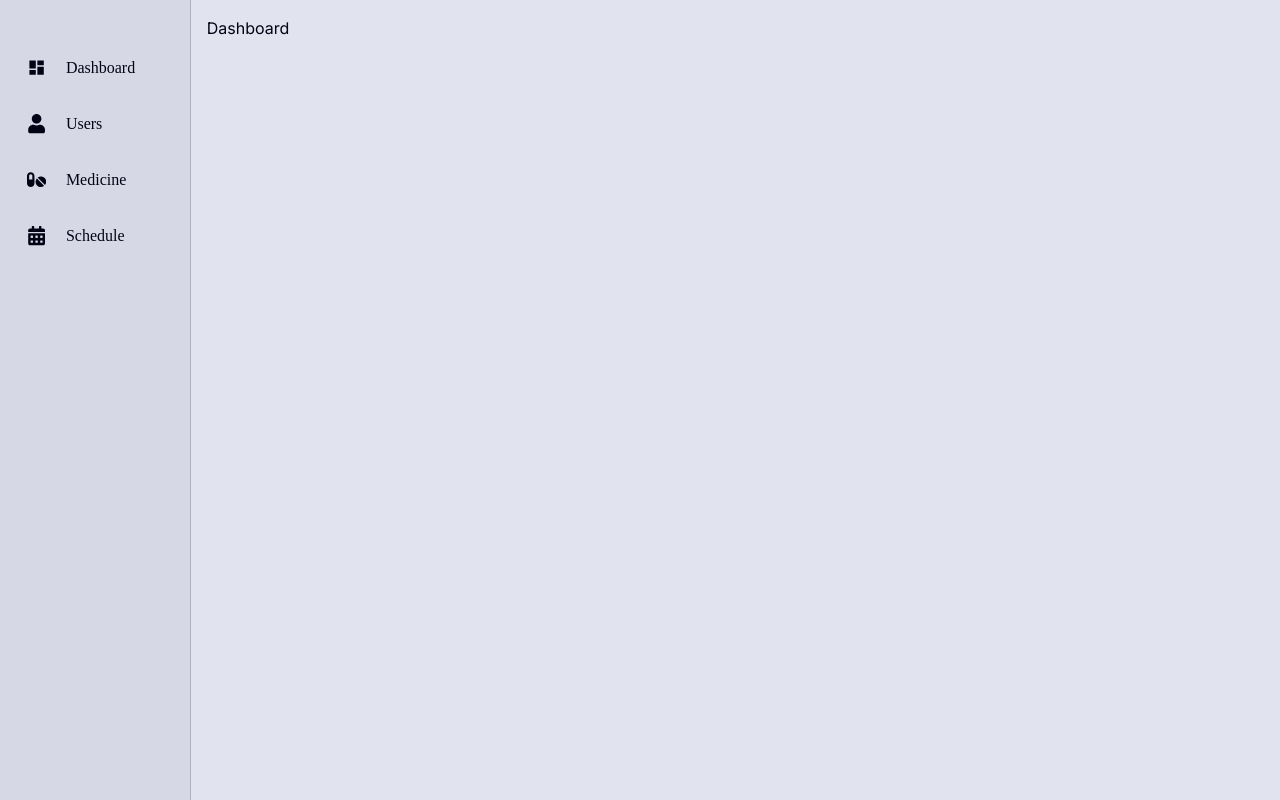
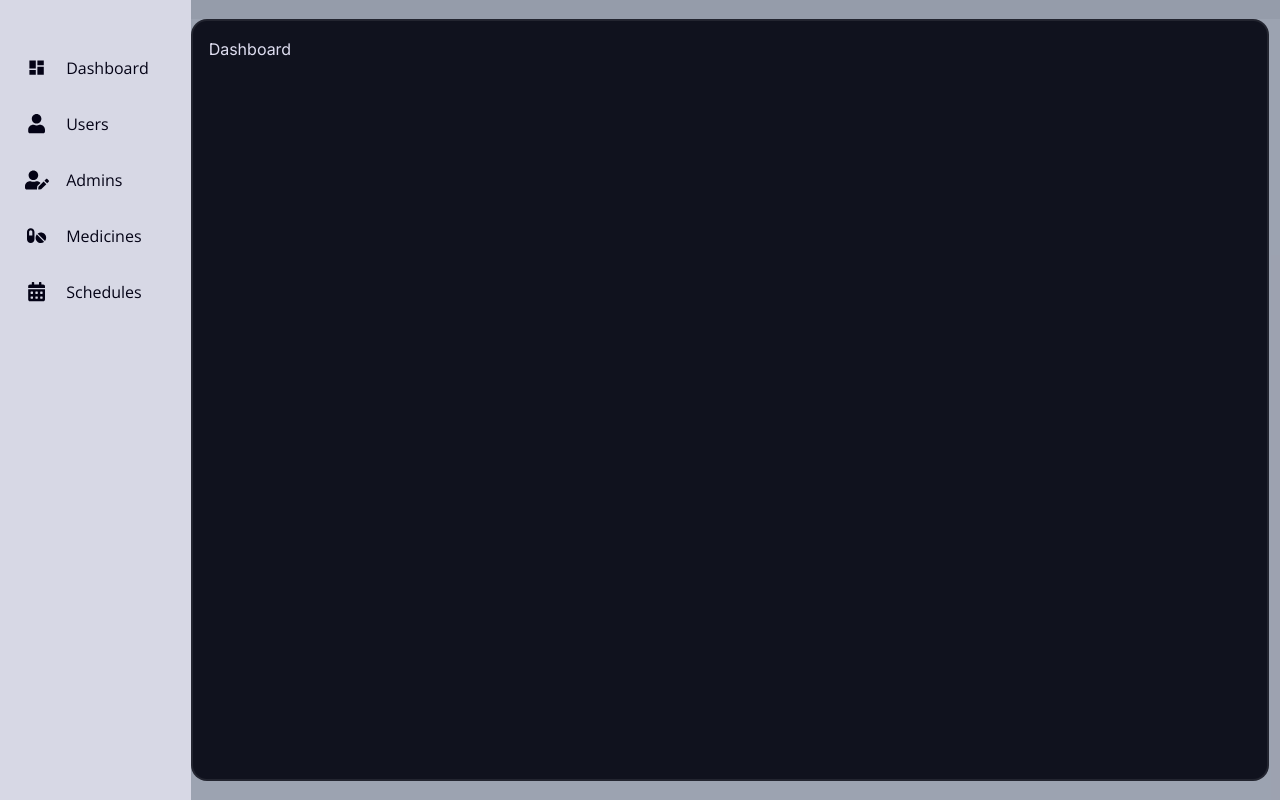
Before and after one commit to erbeeen/medtalk-web-app, a React (Vite) app in the folder frontend/: page / in a window 1280 px wide. Built offline with nearby package versions, Linux system fonts and the light colour scheme.

Commit message:
frontend: make content area rounded and add other routes

```diff
--- a/frontend/src/App.tsx
+++ b/frontend/src/App.tsx
@@ -1,28 +1,32 @@
+import AdminsRoute from './routes/Admins';
+import HomeRoute from './routes/Home';
 import MedicineRoute from './routes/Medicine';
+import NotFoundRoute from './routes/NotFound';
+import { Routes, Route } from 'react-router-dom';
+import ScheduleRoute from './routes/Schedules';
+import Sidebar from './components/Sidebar';
 import UsersRoute from './routes/Users';
-import ScheduleRoute from './routes/Schedules';
-import HomeRoute from './routes/Home';
 // import Login from './routes/Login';
-import Sidebar from './components/Sidebar';
-import { Routes, Route } from 'react-router-dom';
 import './App.css';
-import NotFoundRoute from './routes/NotFound';
 
 function App() {
   return (
     <>
       <div id="main" className="flex flex-row h-screen bg-light dark:bg-dark text-light-text dark:text-dark-text">
         <Sidebar />
-        <div className="h-screen w-full flex flex-col">
-          <div id="content-area" className="h-full w-full p-4 flex flex-col justify-start align-center gap-10">
+        <div className="h-screen w-full flex flex-col gap-0 bg-gray-700/40">
+          <div className="h-5 w-full bg-light-800/5"></div>
+            <div id="content-area" className="h-full w-[99%] p-4 flex flex-col justify-start align-center gap-10 border-2 border-white/8 rounded-2xl bg-dark text-dark-text/95">
               <Routes>
                 <Route path="/" element={<HomeRoute />} />
                 <Route path="/users" element={<UsersRoute />} />
+                <Route path="/admins" element={<AdminsRoute />} />
                 <Route path="/medicine" element={<MedicineRoute />} />
                 <Route path="/schedules" element={<ScheduleRoute />} />
                 <Route path="*" element={<NotFoundRoute />} />
               </Routes>
             </div>
+          <div className="self-end h-5 w-full"></div>
         </div>
       </div>
     </>
--- a/frontend/src/components/Sidebar.tsx
+++ b/frontend/src/components/Sidebar.tsx
@@ -1,34 +1,40 @@
 import { Link } from "react-router-dom";
 import { MdDashboard } from "react-icons/md";
-import { FaUser, FaPills, FaCalendarAlt } from "react-icons/fa";
+import { FaUser, FaPills, FaCalendarAlt, FaUserEdit } from "react-icons/fa";
 
 export default function Sidebar() {
   return (
     // <div className="sidebar bg-light-800/5 dark:bg-dark-800/50 text-light-text dark:text-dark-text border-r dark:border-[#ffffff1a] border-dark/20">
-    <div className="sidebar bg-light-800/5 dark:bg-gray-700/40 text-light-text dark:text-dark-text border-r dark:border-[#ffffff1a]/30 border-dark/20">
-      <Link to="/" className="sidebar-link hover:bg-800 dark:hover:bg-dark-800">
+    <div className="sidebar bg-light-800/5 dark:bg-gray-700/40 font-open-sans text-light-text dark:text-dark-text">
+      <Link to="/" className="sidebar-link hover:bg-800 dark:hover:bg-primary-dark/20">
         <div className="sidebar-icon">
           <MdDashboard size="1.2rem" />
         </div>
-        <span className="w-8/12">Dashboard</span>
+        <span className="hidden lg:w-8/12 lg:block">Dashboard</span>
       </Link>
-      <Link to="/users" className="sidebar-link hover:bg-800 dark:hover:bg-dark-800">
+      <Link to="/users" className="sidebar-link hover:bg-800 dark:hover:bg-primary-dark/20">
         <div className="sidebar-icon">
           <FaUser size="1.2rem"/>
         </div>
         <span className="w-8/12">Users</span>
       </Link>
-      <Link to="/medicine" className="sidebar-link hover:bg-800 dark:hover:bg-dark-800">
+      <Link to="/admins" className="sidebar-link hover:bg-800 dark:hover:bg-primary-dark/20">
+        <div className="sidebar-icon">
+          <FaUserEdit size="1.5rem" />
+        </div>
+        <span className="w-8/12">Admins</span>
+      </Link>
+      <Link to="/medicine" className="sidebar-link hover:bg-800 dark:hover:bg-primary-dark/20">
         <div className="sidebar-icon">
           <FaPills size="1.2rem"/>
         </div>
-        <span className="w-8/12">Medicine</span>
+        <span className="w-8/12">Medicines</span>
       </Link>
-      <Link to="/schedules" className="sidebar-link hover:bg-800 dark:hover:bg-dark-800">
+      <Link to="/schedules" className="sidebar-link hover:bg-800 dark:hover:bg-primary-dark/20">
         <div className="sidebar-icon">
           <FaCalendarAlt size="1.2rem"/>
         </div>
-        <span className="w-8/12">Schedule</span>
+        <span className="w-8/12">Schedules</span>
       </Link>
     </div>
   );
```
Lines whose indentation alone changed are shown as unchanged.
